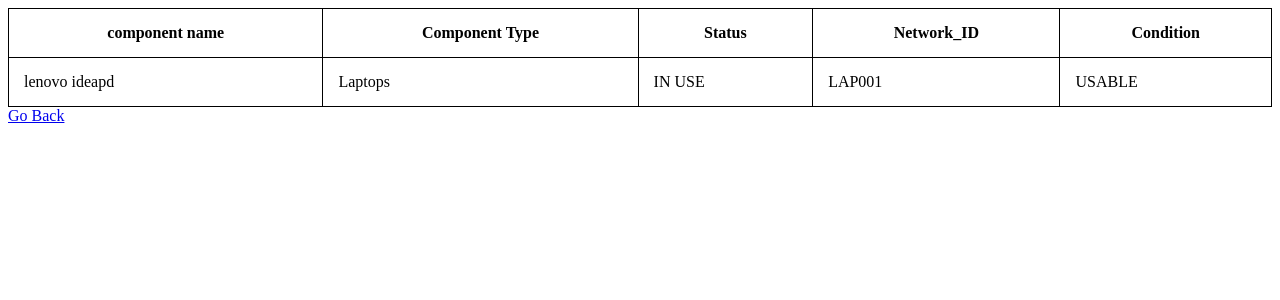
After one commit to tarun182/CMS, a Django app: a page that uses accounts/templates/details.htm in a window 1280 px wide. The commit adds this page. Shown: the top 300 px of the page. Run offline with Django 3.2, Linux system fonts and the light colour scheme; a user stored in the database is signed in; data comes from the database, SQL or seed files in the repository.

Commit message:
Component details added

```diff
--- /dev/null
+++ b/accounts/templates/details.htm
@@ -0,0 +1,37 @@
+<!DOCTYPE html>
+<html>
+<head>
+<style>
+table, th, td {
+  border: 1px solid black;
+  border-collapse: collapse;
+}
+th, td {
+  padding: 15px;
+}
+</style>
+</head>
+<body>
+
+
+<table style="width:100%">
+  <tr>
+    <th>component name</th>
+    <th>Component Type</th>
+    <th>Status</th>
+    <th>Network_ID</th>
+    <th>Condition</th>
+  </tr>
+  <tr>
+    <td>{{Items.Component_Name}}</td>
+    <td>{{Items.Component_Type}}</td>
+    <td>{{Items.Status}}</td>
+    <td>{{Items.Network_ID}}</td>
+    <td>{{Items.Condition}}</td>
+  </tr>
+</table>
+
+<a href="/home">Go Back</a>
+
+</body>
+</html>
--- a/bms/urls.py
+++ b/bms/urls.py
@@ -15,14 +15,22 @@
 """
 from django.contrib import admin
 from django.urls import path
-from .views import home,index
+from django.conf.urls import url
+from .views import index
+from compo.views import home, details
 from accounts.views import login_view,register_view,logout_view
+from compo.views import home
+from . import views
+
 
 urlpatterns = [
     path('admin/', admin.site.urls),
     path('home',home),
     path('',index),
-    path("accounts/login", login_view),
-    path('accounts/register', register_view),
-    path('accounts/logout', logout_view),
+    path("accounts/login/", login_view),
+    path('accounts/register/', register_view),
+    path('accounts/logout/', logout_view),
+    #url(r'^details/(?P<Network_ID>\w+)/$', details, name='details'),
+    path('details/<Network_ID>/', details),
+
 ]
--- a/bms/views.py
+++ b/bms/views.py
@@ -3,9 +3,6 @@
 
 
 
-@login_required
-def home(request):
-    return render(request,'home.htm',{})
 
 def index(request):
     return render(request,'index.htm',{})
--- a/compo/models.py
+++ b/compo/models.py
@@ -1,29 +1,29 @@
 from django.db import models
 
 class items(models.Model):
-    component_name=models.CharField(max_length=200, blank=True)
+    Component_Name=models.CharField(max_length=200, blank=True)
     Compo_CHOICES = (
-        ('L', 'Laptops'),
-        ('S', 'Storage'),
-        ('M', 'Mobiles'),
-        ('F', 'Fashion'),
+        ('Laptops', 'Laptops'),
+        ('Storage', 'storage'),
+        ('Mobiles', 'Mobiles'),
+        ('Fashion', 'Fashion'),
     )
-    Component_Type=models.CharField(max_length=1, choices=Compo_CHOICES, blank=True)
+    Component_Type=models.CharField(max_length=10, choices=Compo_CHOICES, blank=True)
     STATUS_CHOICES = (
-        ('Y', 'Free'),
-        ('N', 'In use'),
+        ('FREE', 'Free'),
+        ('IN USE', 'In use'),
     )
-    Status = models.CharField(max_length=1, choices=STATUS_CHOICES)
-    Network_ID = models.CharField(max_length=200, blank=True)
+    Status = models.CharField(max_length=10, choices=STATUS_CHOICES)
+    Network_ID = models.CharField(max_length=200,primary_key=True, blank=True)
     Condition_CHOICES = (
-        ('U', 'Usable'),
-        ('F', 'faulty'),
+        ('USABLE', 'Usable'),
+        ('FAULTY', 'faulty'),
     )
-    Condition = models.CharField(max_length=1, choices=Condition_CHOICES, blank=True)
+    Condition = models.CharField(max_length=10, choices=Condition_CHOICES, blank=True)
 
 
     def __str__(self):
-        return self.component_name
+        return self.Component_Name
 
     class Meta:
         verbose_name_plural="items"
--- a/compo/views.py
+++ b/compo/views.py
@@ -1,3 +1,23 @@
 from django.shortcuts import render
+from .models import items
+from django.contrib.auth.decorators import login_required
 
-# Create your views here.
+@login_required
+def home(request):
+    Items=items.objects.all()[:10]
+
+    context={
+        'title':'components',
+        'Items': Items
+    }
+    return render(request, 'home.htm', context)
+
+@login_required
+def details(request, Network_ID):
+    Items=items.objects.get(Network_ID=Network_ID )
+
+    context={
+        'title':'components',
+        'Items': Items
+    }
+    return render(request, 'details.htm', context)
```
Also changed, not shown: accounts/templates/home.htm (+7 -1 lines), accounts/forms.py (line endings or trailing spaces), accounts/views.py (line endings or trailing spaces), compo/migrations/0003_auto_20190320_2355.py (added), compo/migrations/0004_auto_20190321_0133.py (added), db.sqlite3.
